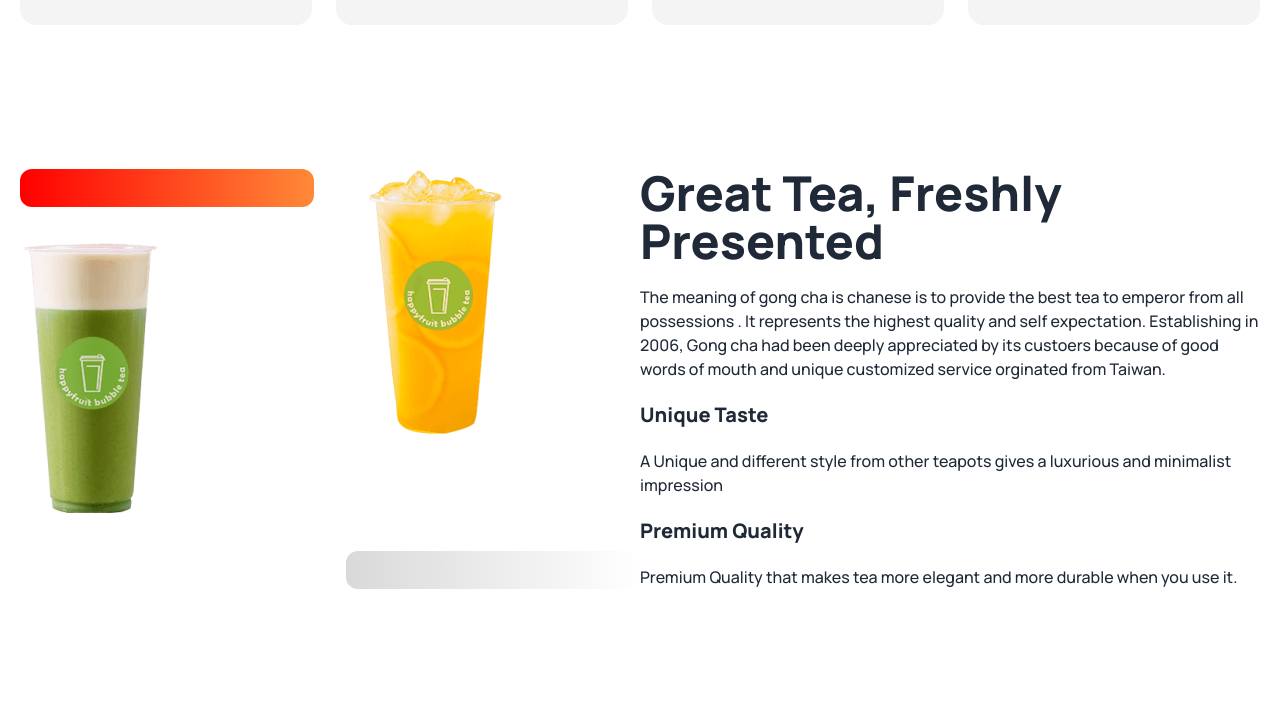
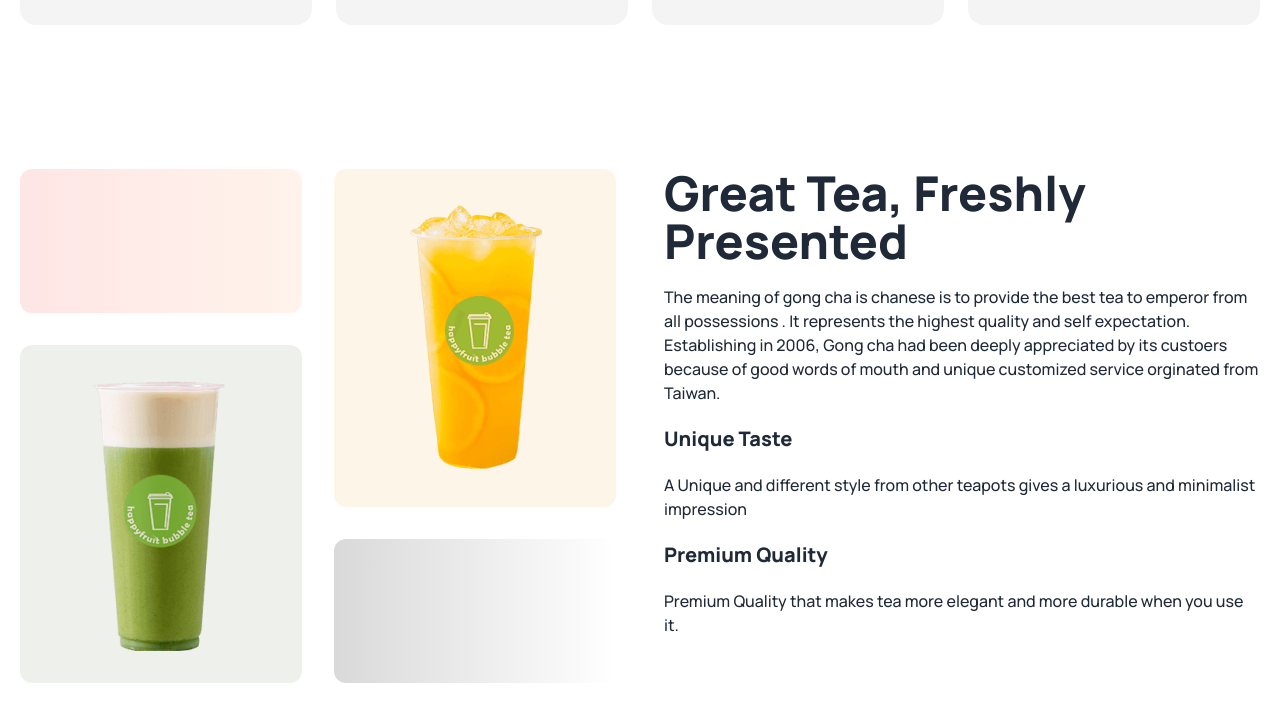
Before and after one commit to riponmondalbd/tea-house-with-daisyui, a plain HTML site: page index.html in a window 1280 px wide. Shown: the part 1217-1938 px from the top of the page. Drawn offline with nearby package versions, Linux system fonts and the light colour scheme.

Commit message:
implement grid layout with gradient

```diff
--- a/index.html
+++ b/index.html
@@ -117,16 +117,16 @@
         </section>
 
         <!-- great tea fresh tea section -->
-        <section class="flex flex-col md:flex-row my-36 px-5">
+        <section class="flex gap-12 flex-col md:flex-row my-36 px-5">
             <div class="grid grid-cols-1 gap-8 md:grid-cols-2 flex-1">
-                <div class="bg-gradient-to-r from-[#FF0000] to-[#FF8938] rounded-xl"></div>
-                <div class=" row-span-2 rounded-xl">
+                <div class="h-36 bg-gradient-to-r from-[#FF0000] to-[#FF8938] opacity-10 rounded-xl"></div>
+                <div class="bg-[#E6A6231A] row-span-2 rounded-xl py-8 px-7 flex justify-center items-center">
                     <img src="images/fresh-1.png" alt="">
                 </div>
-                <div class="row-span-2 rounded-xl">
+                <div class="bg-[#5776391A] row-span-2 rounded-xl py-8 px-7 flex justify-center items-center">
                     <img src="images/fresh-2.png" alt="">
                 </div>
-                <div class="bg-gradient-to-r from-[#D9D9D9] to-[#ffffff] rounded-xl"></div>
+                <div class="h-36 bg-gradient-to-r from-[#D9D9D9] to-[#FFFFFF] rounded-xl"></div>
             </div>
             <div class="space-y-5 flex-1">
                 <h3 class="text-5xl font-extrabold">
```
